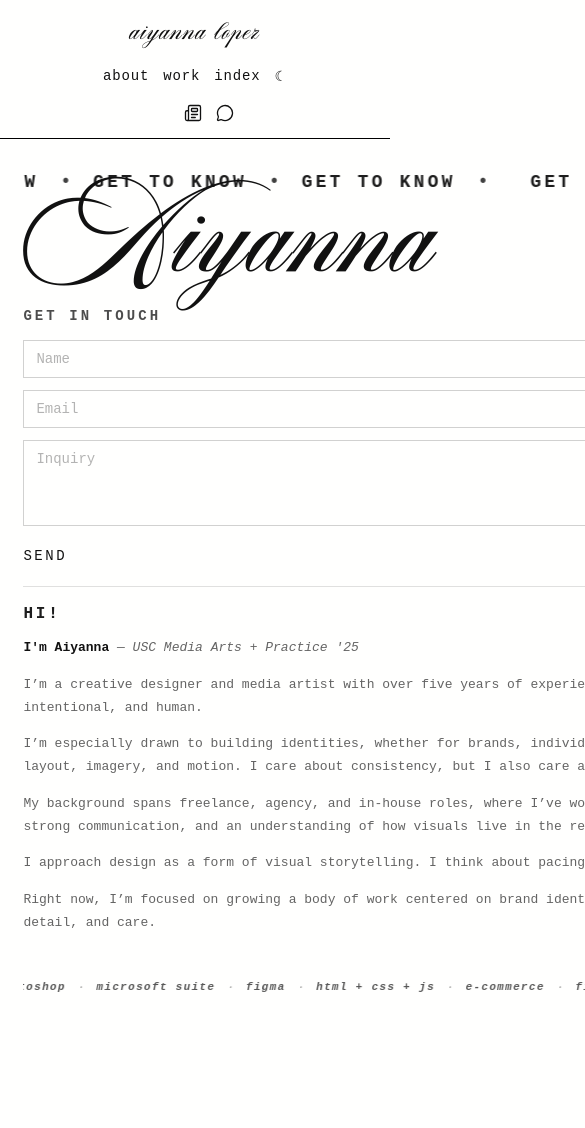
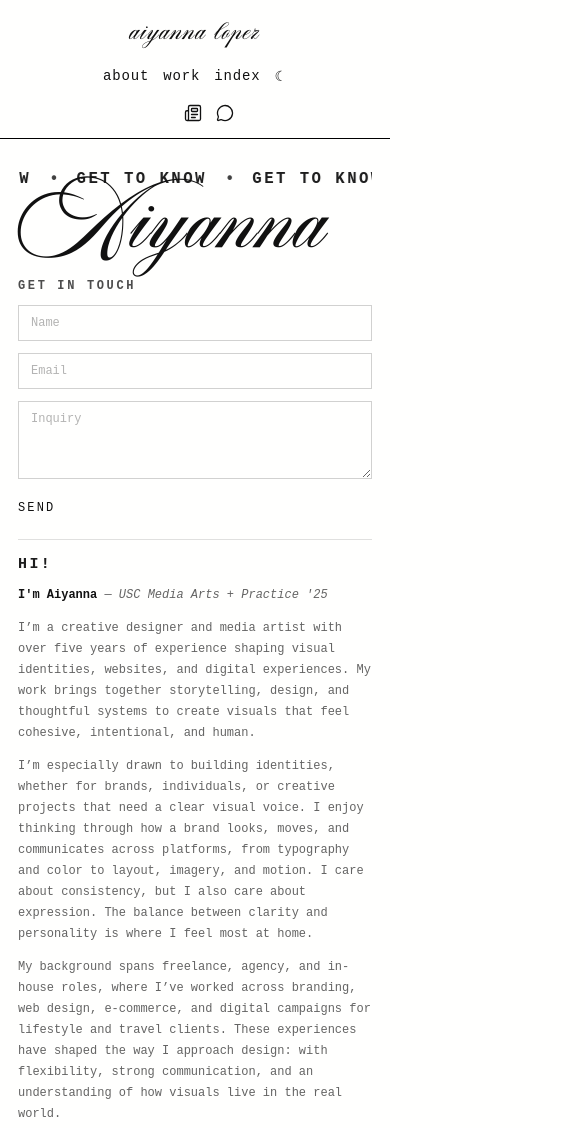
Before and after one commit to aiyannadigital/aiyannalopez.com, a plain HTML site: page about.html in a window 390 px wide. Shown: the top 1128 px of the page, 585 px wide, since content can reach past the window. Before the commit the page ends 1041 px from the top, so only its background shows below. Drawn offline with nearby package versions, Linux system fonts and the light colour scheme; some icons are missing; a web font is replaced by a local one.

Commit message:
Update about.css

```diff
--- a/about.css
+++ b/about.css
@@ -3,6 +3,7 @@
 .page-about .about-wrap {
   min-height: calc(100vh - 56px);
   padding: 28px 0 48px;
+  overflow-x: clip;
 }
 
 /* Canvas behind everything */
@@ -18,16 +19,14 @@
 .page-about .site-header {
   position: relative;
   z-index: 50;
-  /* raised so dropdown is always clickable */
 }
 
 .page-about .about-wrap {
   position: relative;
   z-index: 1;
-  /* lower than header (prevents content stealing hover) */
 }
 
-/* ================= GRID (FORCED) ================= */
+/* ================= GRID (DESKTOP) ================= */
 .page-about .about-grid {
   width: 100% !important;
   max-width: none !important;
@@ -42,6 +41,7 @@
 
   column-gap: clamp(22px, 3vw, 70px) !important;
   align-items: start !important;
+  overflow-x: clip !important;
 }
 
 /* Force each column into its grid slot */
@@ -55,6 +55,7 @@
   flex-direction: column !important;
 
   min-height: calc(100vh - 56px - 120px) !important;
+  min-width: 0 !important;
 }
 
 .page-about .about-right {
@@ -64,15 +65,17 @@
   padding-top: clamp(14px, 3vw, 54px) !important;
   justify-self: end !important;
   width: 100% !important;
+  min-width: 0 !important;
 }
 
 /* ================= LEFT TITLE ================= */
 .page-about .about-title {
   margin: 0 !important;
   line-height: 1 !important;
+  min-width: 0 !important;
 }
 
-/* ===== LEFT MARQUEE (CLEAN, NO CONNECTING) ===== */
+/* ===== LEFT MARQUEE ===== */
 .page-about .marquee {
   width: 100% !important;
   overflow: hidden !important;
@@ -111,7 +114,6 @@
   from {
     transform: translateX(0);
   }
-
   to {
     transform: translateX(-50%);
   }
@@ -125,6 +127,7 @@
   font-size: clamp(64px, 9vw, 120px) !important;
   line-height: 0.95 !important;
   letter-spacing: 0.01em !important;
+  max-width: 100% !important;
 }
 
 /* ================= RIGHT SCROLL COLUMN ================= */
@@ -138,6 +141,7 @@
   width: 830px !important;
   max-width: none !important;
   box-sizing: border-box !important;
+  min-width: 0 !important;
 }
 
 .page-about .about-scroll,
@@ -161,6 +165,7 @@
   line-height: 1.65 !important;
   color: var(--muted) !important;
   max-width: none !important;
+  overflow-wrap: anywhere !important;
 }
 
 .page-about .about-scroll strong {
@@ -221,7 +226,6 @@
   from {
     transform: translateX(0);
   }
-
   to {
     transform: translateX(-50%);
   }
@@ -232,6 +236,7 @@
   margin-top: auto !important;
   padding-top: 26px !important;
   max-width: 420px !important;
+  width: 100% !important;
 }
 
 .page-about .contact-heading {
@@ -305,99 +310,151 @@
 @media (max-width: 980px) {
   .page-about .about-wrap {
     min-height: auto !important;
-    padding: 18px 0 40px !important;
+    padding: 16px 0 40px !important;
+    overflow-x: hidden !important;
   }
 
   .page-about .about-grid {
-    grid-template-columns: 1fr !important;
-    row-gap: 22px !important;
-    padding-left: clamp(18px, 6vw, 40px) !important;
-    padding-right: clamp(18px, 6vw, 40px) !important;
+    display: flex !important;
+    flex-direction: column !important;
+    grid-template-columns: none !important;
+    column-gap: 0 !important;
+    row-gap: 0 !important;
+    padding-left: 24px !important;
+    padding-right: 24px !important;
+    width: 100% !important;
+    max-width: 100% !important;
+    overflow-x: hidden !important;
   }
 
   .page-about .about-left {
-    grid-column: 1 !important;
-    grid-row: 1 !important;
+    display: block !important;
+    grid-column: auto !important;
+    grid-row: auto !important;
     min-height: auto !important;
-    padding-top: 10px !important;
+    height: auto !important;
+    width: 100% !important;
+    max-width: 100% !important;
+    padding-top: 8px !important;
+    margin: 0 !important;
   }
 
   .page-about .about-right {
-    grid-column: 1 !important;
-    grid-row: 2 !important;
-    justify-self: stretch !important;
+    display: block !important;
+    grid-column: auto !important;
+    grid-row: auto !important;
+    justify-self: auto !important;
+    align-self: auto !important;
     width: 100% !important;
-    padding-top: 0 !important;
+    max-width: 100% !important;
+    padding-top: 24px !important;
+    margin: 0 !important;
+  }
+
+  .page-about .about-title {
+    width: 100% !important;
+    max-width: 100% !important;
   }
 
   .page-about .marquee {
-    margin-bottom: 10px !important;
+    margin-bottom: 8px !important;
   }
 
   .page-about .marquee-track {
-    gap: 42px !important;
+    gap: 36px !important;
   }
 
   .page-about .marquee-set {
-    gap: 22px !important;
+    gap: 18px !important;
   }
 
   .page-about .marquee-set > span {
-    font-size: clamp(14px, 4.6vw, 22px) !important;
-    letter-spacing: 0.18em !important;
+    font-size: clamp(12px, 4.2vw, 18px) !important;
+    letter-spacing: 0.16em !important;
   }
 
   .page-about .about-name {
-    margin-top: 14px !important;
-    font-size: clamp(54px, 20vw, 92px) !important;
-    line-height: 0.9 !important;
+    margin-top: 10px !important;
+    font-size: clamp(44px, 16vw, 76px) !important;
+    line-height: 0.92 !important;
+    word-break: break-word !important;
   }
 
   .page-about .about-contact {
-    margin-top: 22px !important;
+    margin-top: 18px !important;
     padding-top: 10px !important;
     max-width: 100% !important;
   }
 
+  .page-about .contact-heading {
+    font-size: 12px !important;
+    margin-bottom: 12px !important;
+  }
+
+  .page-about .about-contact input,
+  .page-about .about-contact textarea,
+  .page-about .about-contact button {
+    font-size: 12px !important;
+  }
+
   .page-about .about-scroll {
+    display: block !important;
     height: auto !important;
     max-height: none !important;
     overflow: visible !important;
     border-left: none !important;
     border-top: 1px solid rgba(0, 0, 0, 0.12) !important;
-    padding: 18px 0 0 !important;
+    padding: 16px 0 0 !important;
+    margin: 0 !important;
     width: 100% !important;
     max-width: 100% !important;
+    min-width: 0 !important;
     box-sizing: border-box !important;
   }
 
   .page-about .about-heading {
-    font-size: 16px !important;
-    margin: 0 0 14px 0 !important;
-    letter-spacing: 0.18em !important;
+    font-size: 15px !important;
+    margin: 0 0 12px 0 !important;
+    letter-spacing: 0.16em !important;
   }
 
   .page-about .about-scroll p {
-    font-size: 13px !important;
+    font-size: 12px !important;
     line-height: 1.75 !important;
-    margin: 0 0 14px 0 !important;
+    margin: 0 0 12px 0 !important;
   }
 
   .page-about .about-obsessed {
-    margin: 42px 0 6px !important;
+    margin: 36px 0 6px !important;
   }
 
   .page-about .obsessed-track {
-    gap: 34px !important;
+    gap: 28px !important;
   }
 
   .page-about .obsessed-set {
-    gap: 12px !important;
+    gap: 10px !important;
   }
 
   .page-about .obsessed-set > span {
-    font-size: 11px !important;
-    letter-spacing: 0.12em !important;
+    font-size: 10px !important;
+    letter-spacing: 0.1em !important;
+  }
+}
+
+/* Smaller phones */
+@media (max-width: 600px) {
+  .page-about .about-grid {
+    padding-left: 18px !important;
+    padding-right: 18px !important;
+  }
+
+  .page-about .about-name {
+    font-size: clamp(38px, 15vw, 64px) !important;
+  }
+
+  .page-about .marquee-set > span {
+    font-size: clamp(11px, 4vw, 16px) !important;
   }
 }
 
@@ -410,10 +467,9 @@
 }
 
 /* =========================================
-   ABOUT PAGE - DROPDOWN FIX (ACTUALLY STAYS OPEN)
+   ABOUT PAGE - DROPDOWN FIX
 ========================================= */
 
-/* overlays should never steal hover */
 .page-about #aboutSky,
 .page-about .spotlight,
 .page-about .cursor,
@@ -421,18 +477,15 @@
   pointer-events: none !important;
 }
 
-/* ensure header can overflow for dropdown */
 .page-about .site-header,
 .page-about .nav {
   overflow: visible !important;
 }
 
-/* make dropdown reliable */
 .page-about .nav-dropdown {
-  position: relative;
+  position: relative !important;
 }
 
-/* invisible hover-bridge so you can move mouse down without it closing */
 .page-about .nav-dropdown::after {
   content: "";
   position: absolute;
@@ -443,16 +496,15 @@
   background: transparent;
 }
 
-/* keep menu above everything and clickable */
 .page-about .dropdown-menu {
   position: absolute;
-  top: calc(100% + 10px);
-  left: 0;
+  top: 100% !important;
+  left: 0 !important;
   z-index: 9999;
   pointer-events: auto;
+  transform: none !important;
 }
 
-/* keep it open on hover/focus */
 .page-about .nav-dropdown:hover .dropdown-menu,
 .page-about .nav-dropdown:focus-within .dropdown-menu {
   opacity: 1;
@@ -460,14 +512,3 @@
   transform: translateY(0);
   pointer-events: auto;
 }
-
-/* ABOUT: dropdown position fix (pins menu right under "work") */
-.page-about .nav-dropdown {
-  position: relative !important;
-}
-
-.page-about .dropdown-menu {
-  top: 100% !important;
-  left: 0 !important;
-  transform: none !important;
-}
```
